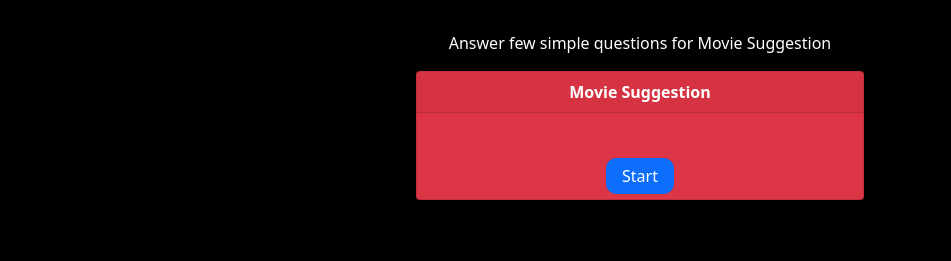
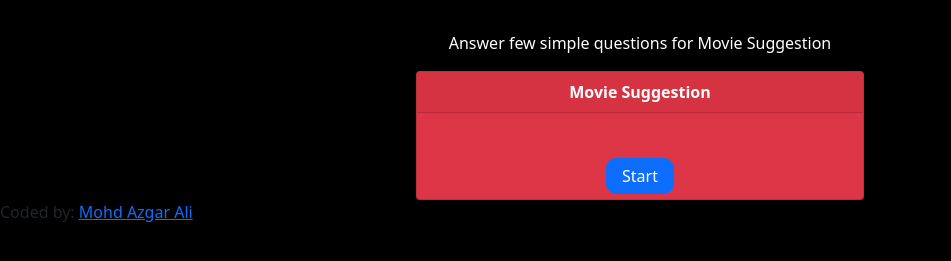
Before and after one commit to azgar0053/Netflix-Movie-Suggestion-App, a plain HTML site: page index.html in a window 1280 px wide. Shown: the part 121-382 px from the top of the page, without its empty margins (0-951 px from the left). Drawn offline with nearby package versions, Linux system fonts and the light colour scheme.

Commit message:
adde my name

```diff
--- a/index.html
+++ b/index.html
@@ -39,7 +39,7 @@
       </div>
     </main>
   </div>
-
+<p>Coded by: <a href="www.linkedin.com/in/mohd-azgar-ali">Mohd Azgar Ali</a></p>
   <script src="index.js"></script>
   <script src="https://cdn.jsdelivr.net/npm/bootstrap@5.0.2/dist/js/bootstrap.bundle.min.js"
     integrity="sha384-MrcW6ZMFYlzcLA8Nl+NtUVF0sA7MsXsP1UyJoMp4YLEuNSfAP+JcXn/tWtIaxVXM"
```
